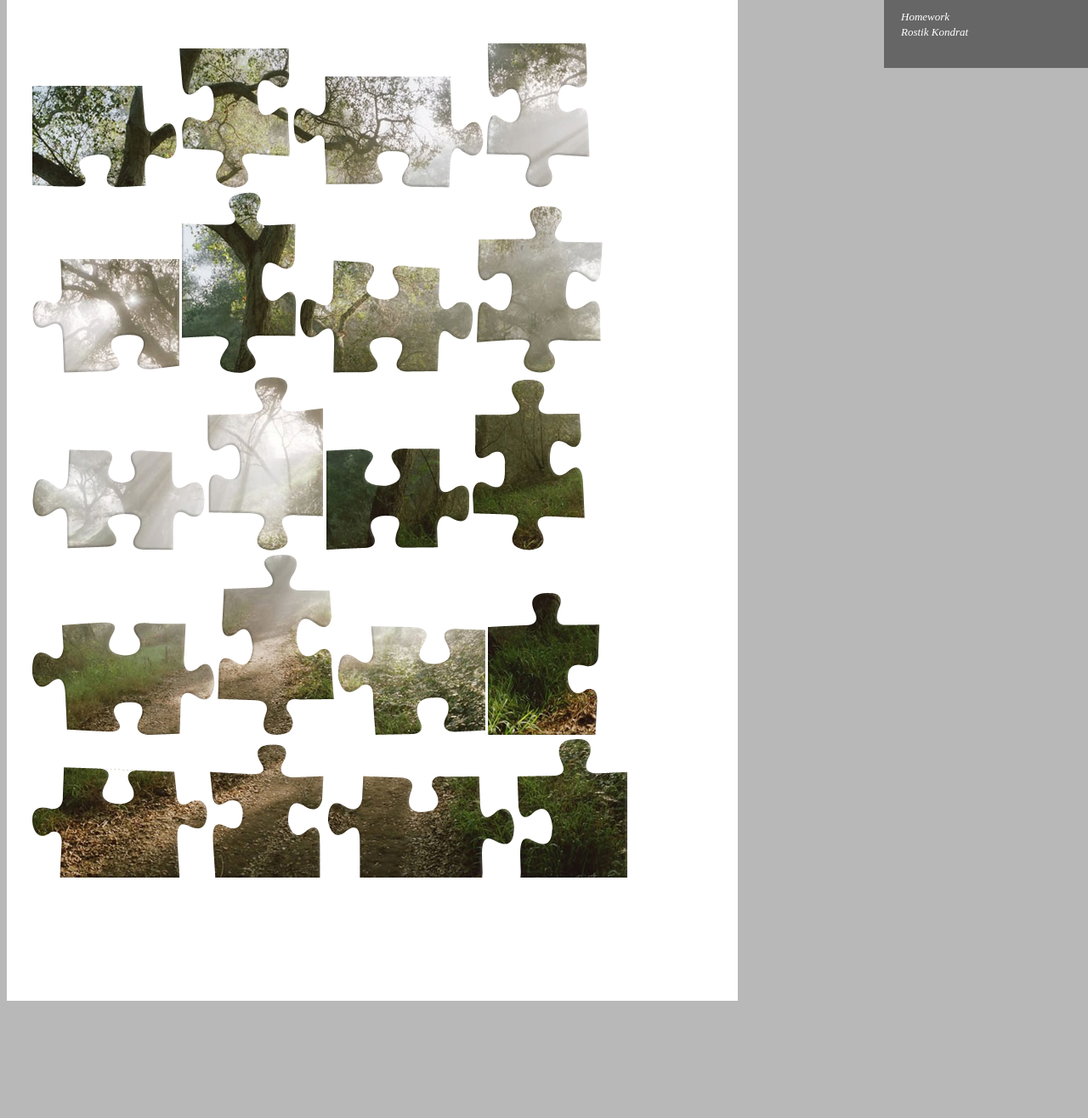
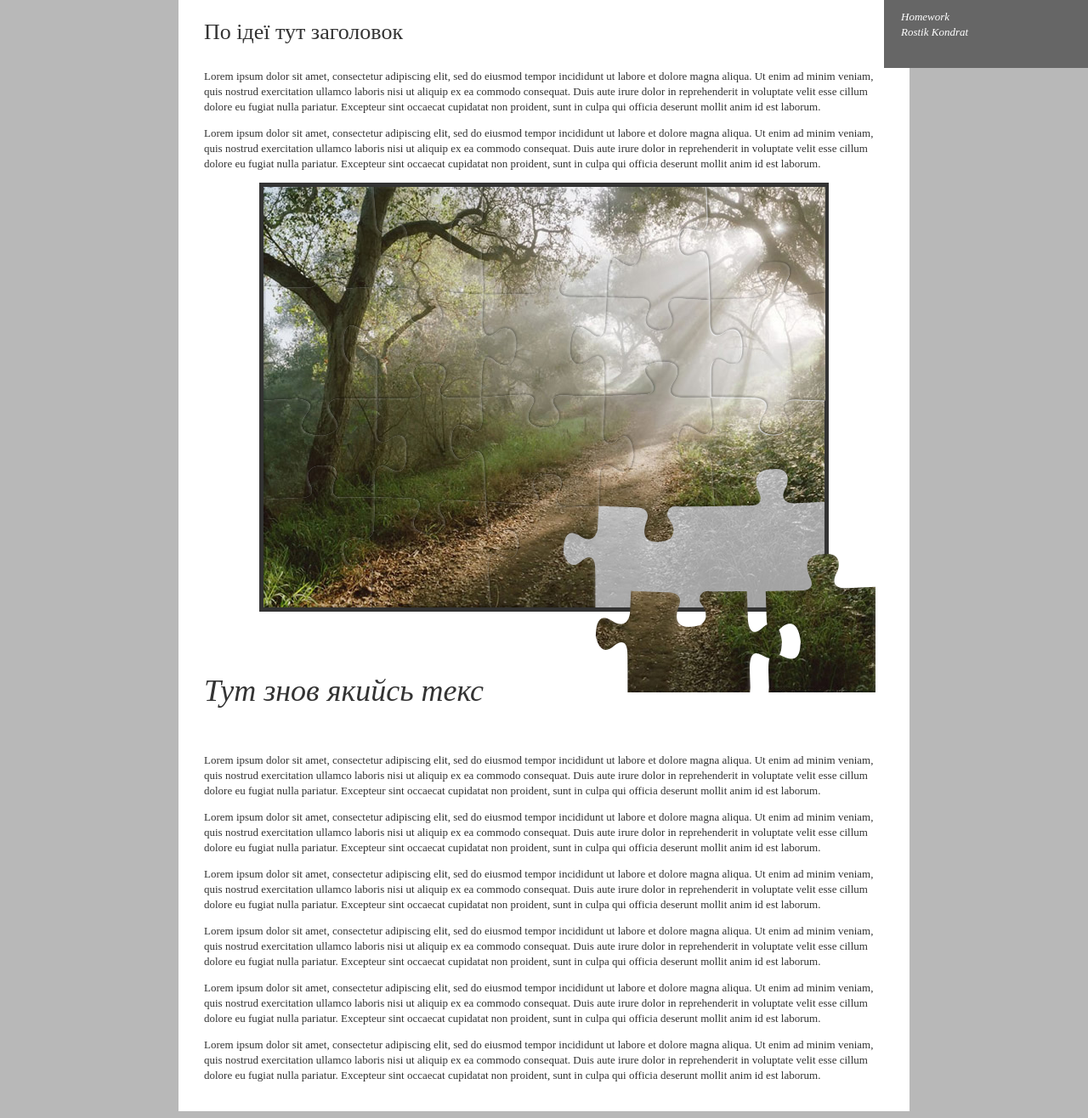
Before and after one commit to Rostyan/homeWorkHtml, a plain HTML site: page part2/index.html in a window 1280 px wide. Shown: the part 42-1358 px from the top of the page at 85% size. Before the commit the page ends 1228 px from the top, so only its background shows below. Drawn offline with Linux system fonts and the light colour scheme.

Commit message:
Finish homework part2

```diff
--- a/part2/index.html
+++ b/part2/index.html
@@ -11,9 +11,9 @@
            <p>Homework <br/>
            Rostik Kondrat</p>
        </div>
-       <h1></h1>
-       <p></p>
-       <p></p>
+       <h1>По ідеї тут заголовок</h1>
+       <p>Lorem ipsum dolor sit amet, consectetur adipiscing elit, sed do eiusmod tempor incididunt ut labore et dolore magna aliqua. Ut enim ad minim veniam, quis nostrud exercitation ullamco laboris nisi ut aliquip ex ea commodo consequat. Duis aute irure dolor in reprehenderit in voluptate velit esse cillum dolore eu fugiat nulla pariatur. Excepteur sint occaecat cupidatat non proident, sunt in culpa qui officia deserunt mollit anim id est laborum.</p>
+       <p>Lorem ipsum dolor sit amet, consectetur adipiscing elit, sed do eiusmod tempor incididunt ut labore et dolore magna aliqua. Ut enim ad minim veniam, quis nostrud exercitation ullamco laboris nisi ut aliquip ex ea commodo consequat. Duis aute irure dolor in reprehenderit in voluptate velit esse cillum dolore eu fugiat nulla pariatur. Excepteur sint occaecat cupidatat non proident, sunt in culpa qui officia deserunt mollit anim id est laborum.</p>
        <div id="puzzle">
            <img id="img1" src="puzzle/1.png" alt="puzzle 1">
            <img id="img2" src="puzzle/2.png" alt="puzzle 2">
@@ -35,15 +35,15 @@
            <img id="img18" src="puzzle/18.png" alt="puzzle 18">
            <img id="img19" src="puzzle/19.png" alt="puzzle 19">
            <img id="img20" src="puzzle/20.png" alt="puzzle 20">
+       </div>
 
-       </div>
-       <h2></h2>
-       <p></p>
-       <p></p>
-       <p></p>
-       <p></p>
-       <p></p>
-       <p></p>
+       <h2>Тут знов якийсь текс</h2>
+       <p>Lorem ipsum dolor sit amet, consectetur adipiscing elit, sed do eiusmod tempor incididunt ut labore et dolore magna aliqua. Ut enim ad minim veniam, quis nostrud exercitation ullamco laboris nisi ut aliquip ex ea commodo consequat. Duis aute irure dolor in reprehenderit in voluptate velit esse cillum dolore eu fugiat nulla pariatur. Excepteur sint occaecat cupidatat non proident, sunt in culpa qui officia deserunt mollit anim id est laborum.</p>
+       <p>Lorem ipsum dolor sit amet, consectetur adipiscing elit, sed do eiusmod tempor incididunt ut labore et dolore magna aliqua. Ut enim ad minim veniam, quis nostrud exercitation ullamco laboris nisi ut aliquip ex ea commodo consequat. Duis aute irure dolor in reprehenderit in voluptate velit esse cillum dolore eu fugiat nulla pariatur. Excepteur sint occaecat cupidatat non proident, sunt in culpa qui officia deserunt mollit anim id est laborum.</p>
+       <p>Lorem ipsum dolor sit amet, consectetur adipiscing elit, sed do eiusmod tempor incididunt ut labore et dolore magna aliqua. Ut enim ad minim veniam, quis nostrud exercitation ullamco laboris nisi ut aliquip ex ea commodo consequat. Duis aute irure dolor in reprehenderit in voluptate velit esse cillum dolore eu fugiat nulla pariatur. Excepteur sint occaecat cupidatat non proident, sunt in culpa qui officia deserunt mollit anim id est laborum.</p>
+       <p>Lorem ipsum dolor sit amet, consectetur adipiscing elit, sed do eiusmod tempor incididunt ut labore et dolore magna aliqua. Ut enim ad minim veniam, quis nostrud exercitation ullamco laboris nisi ut aliquip ex ea commodo consequat. Duis aute irure dolor in reprehenderit in voluptate velit esse cillum dolore eu fugiat nulla pariatur. Excepteur sint occaecat cupidatat non proident, sunt in culpa qui officia deserunt mollit anim id est laborum.</p>
+       <p>Lorem ipsum dolor sit amet, consectetur adipiscing elit, sed do eiusmod tempor incididunt ut labore et dolore magna aliqua. Ut enim ad minim veniam, quis nostrud exercitation ullamco laboris nisi ut aliquip ex ea commodo consequat. Duis aute irure dolor in reprehenderit in voluptate velit esse cillum dolore eu fugiat nulla pariatur. Excepteur sint occaecat cupidatat non proident, sunt in culpa qui officia deserunt mollit anim id est laborum.</p>
+       <p>Lorem ipsum dolor sit amet, consectetur adipiscing elit, sed do eiusmod tempor incididunt ut labore et dolore magna aliqua. Ut enim ad minim veniam, quis nostrud exercitation ullamco laboris nisi ut aliquip ex ea commodo consequat. Duis aute irure dolor in reprehenderit in voluptate velit esse cillum dolore eu fugiat nulla pariatur. Excepteur sint occaecat cupidatat non proident, sunt in culpa qui officia deserunt mollit anim id est laborum.</p>
    </div>
 </body>
 </html>
--- a/part2/style.css
+++ b/part2/style.css
@@ -9,6 +9,7 @@ body{
     width: 800px;
     padding: 20px 30px;
     background: #fff;
+    margin: 0 auto;
 }
 
 h1{
@@ -41,5 +42,34 @@ h2{
 }
 
 #puzzle{
+    position: relative;
+    width: 660px;
+    height: 495px;
+    border: 5px #333 solid;
+    margin: 0 auto;
+    background: url("v9-watercolor.jpg") no-repeat 0 0;
+}
 
+#puzzle img{
+    position: absolute;
 }
+    #puzzle #img1{top: 0px; left: 0px}
+    #puzzle #img2{top: 0px; left: 129px}
+    #puzzle #img3{top: 0px; left: 220px}
+    #puzzle #img4{top: 0px; left: 403px}
+    #puzzle #img5{top: 0px; left: 488px}
+    #puzzle #img6{top: 80px; left: 0px}
+    #puzzle #img7{top: 117px; left: 94px}
+    #puzzle #img8{top: 87px; left: 255px}
+    #puzzle #img9{top: 130px; left: 360px}
+    #puzzle #img10{top: 88px; left: 525px}
+    #puzzle #img11{top: 249px; left: 0px}
+    #puzzle #img12{top: 208px; left: 130px}
+    #puzzle #img13{top: 244px; left: 221px}
+    #puzzle #img14{top: 206px; left: 394px}
+    #puzzle #img15{top: 248px; left: 486px}
+    #puzzle #img16{top: 328px; left: 0px}
+    #puzzle #img17{top: 365px; left: 94px}
+    #puzzle #img18{top: 338px; left: 261px }
+    #puzzle #img19{top: 475px; left: 390px} /*top: 375px; left: 352px - this the good number*/
+    #puzzle #img20{top: 432px; left: 590px} /*top: 332px; left: 530px - this the good number*/
```
